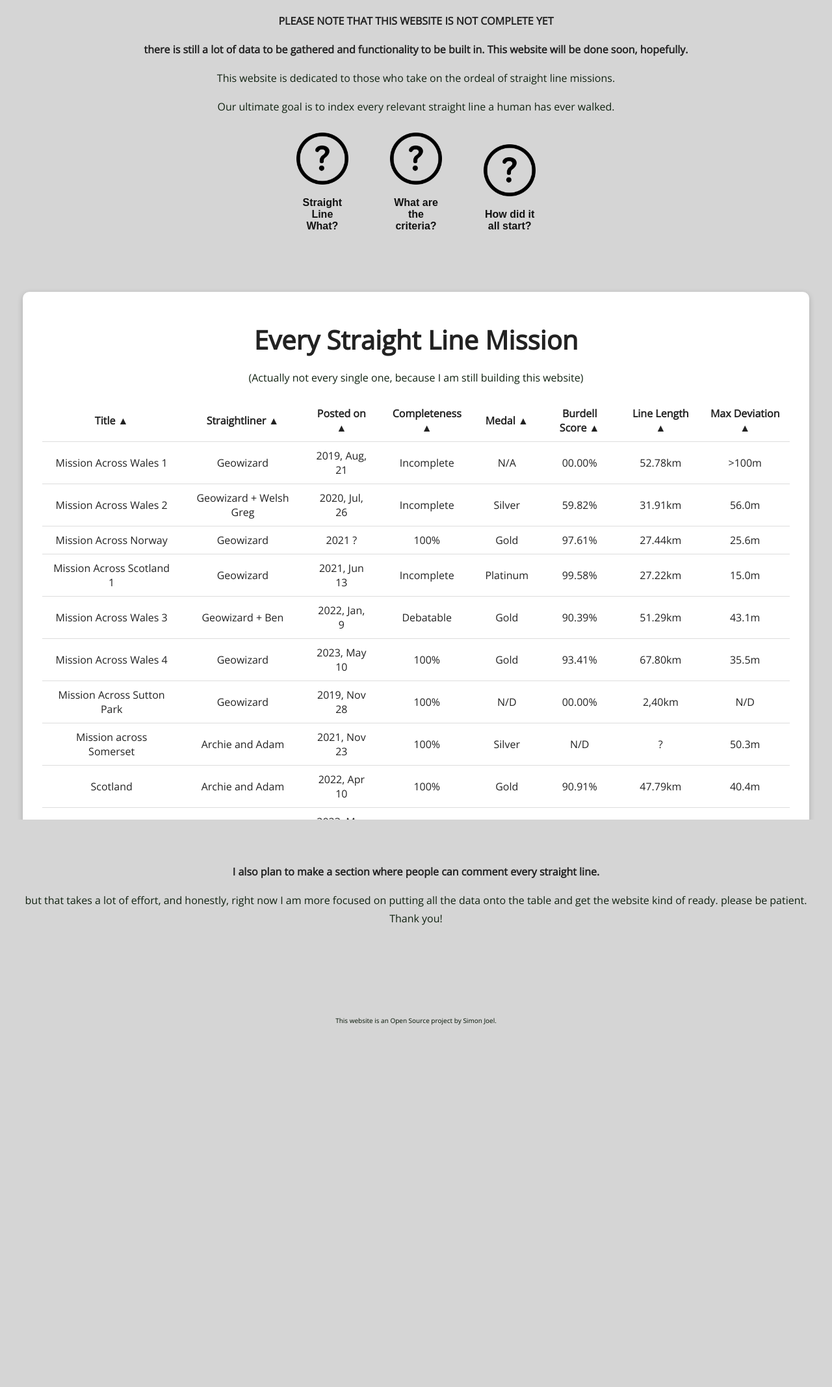
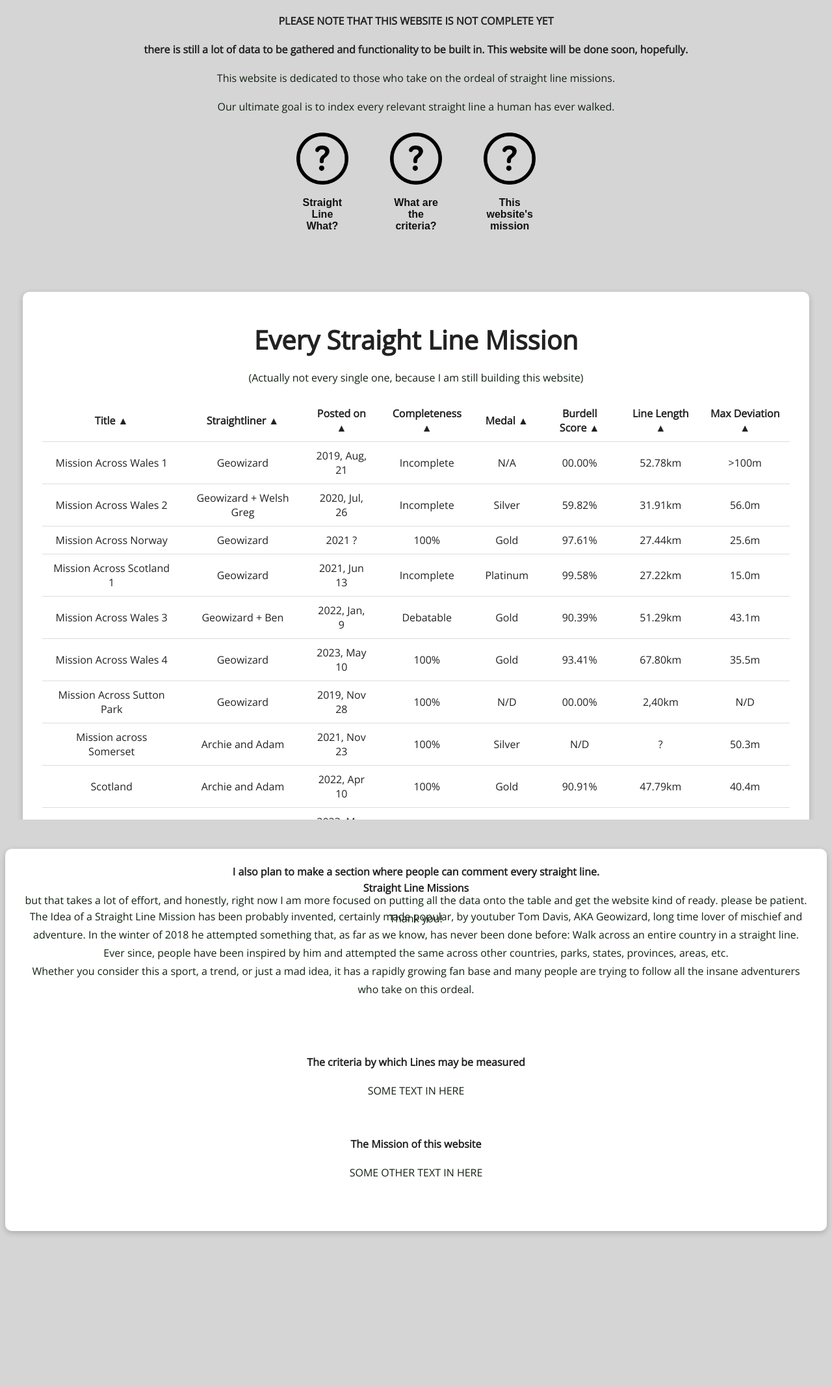
Before and after one commit to SamKry/straightlinewiki, a PHP site: page / in a window 1280 px wide. Shown: the part 81-2215 px from the top of the page at 65% size. Before the commit the page ends 1658 px from the top, so only its background shows below. Run offline with PHP 8.4, Linux system fonts and the light colour scheme.

Commit message:
added info container

```diff
--- a/index.html
+++ b/index.html
@@ -20,21 +20,21 @@
 
   <!--buttons-->
   <div>
-    <a href="sorry.html"><button id="btn" onmouseover="showContent(1)" onmouseout="hideContent(1)"><img src="assets/images/question.png"><h3>Straight Line What?</h3></button></a>
-    <a href="sorry.html"><button id="btn" onmouseover="showContent(2)" onmouseout="hideContent(2)"><img src="assets/images/question.png"><h3>What are the criteria?</h3></button></a>
-    <a href="sorry.html"><button id="btn" onmouseover="showContent(3)" onmouseout="hideContent(3)"><img src="assets/images/question.png"><h3>How did it all start?</h3></button></a>
+    <a href="#slms"><button id="btn" onmouseover="showContent(1)" onmouseout="hideContent(1)"><img src="assets/images/question.png"><h3>Straight Line What?</h3></button></a>
+    <a href="#criteria"><button id="btn" onmouseover="showContent(2)" onmouseout="hideContent(2)"><img src="assets/images/question.png"><h3>What are the criteria?</h3></button></a>
+    <a href="#mission"><button id="btn" onmouseover="showContent(3)" onmouseout="hideContent(3)"><img src="assets/images/question.png"><h3>This website's mission</h3></button></a>
       <div>
         <div id="content1" class="container2" style="opacity: 0;">
           <h3>Straight Line Missions</h3>
-          <p>(explain what SLMs are here)</p>
+          <p>Are mad adventures where people try to cross big distances in a straight line.<br>click the button to learn more about them.</p>
         </div>
         <div id="content2" class="container2" style="opacity: 0;">
-          <h3>The criteria</h3>
-          <p>(explain how to measure SLMs here)</p>
+          <h3>The ways to measure straight lines</h3>
+          <p>Are Medals (Platinum, Gold, Silver, Bronze), and the Burdell Score.<br>Click the button to learn more.</p>
         </div>
         <div id="content3" class="container2" style="opacity: 0;">
-          <h3>Maybe something else</h3>
-          <p>I might actually cover this in the first one</p>
+          <h3>This website aims</h3>
+          <p>To list every straight line mission.<br>And you might be able to help.<br>Click the button to learn more.</p>
         </div>
       </div>
     </div>
@@ -47,6 +47,28 @@
 		<b>I also plan to make a section where people can comment every straight line.</b>
 		<p>but that takes a lot of effort, and honestly, right now I am more focused on putting all the data onto the table and get the website kind of ready. please be patient. Thank you!</p>
 	</div>
+
+<!--explanations etc-->
+  <div class="container">
+    <section id="slms">
+      <h3>Straight Line Missions</h3>
+      <p>The Idea of a Straight Line Mission has been probably invented, certainly made popular, by youtuber Tom Davis, AKA Geowizard, long time lover of mischief and adventure. In the winter of 2018 he attempted something that, as far as we know, has never been done before: Walk across an entire country in a straight line.<br>Ever since, people have been inspired by him and attempted the same across other countries, parks, states, provinces, areas, etc.<br>Whether you consider this a sport, a trend, or just a mad idea, it has a rapidly growing fan base and many people are trying to follow all the insane adventurers who take on this ordeal.</p>
+      <hr>
+    </section>
+    <hr>
+    <section id="criteria">
+      <h3>The criteria by which Lines may be measured</h3>
+      <p>SOME TEXT IN HERE</p>
+    </section>
+    <hr>
+    <section id="mission">
+      <h3>The Mission of this website</h3>
+      <p>SOME OTHER TEXT IN HERE</p>
+    </section>
+    <hr>
+	</div>
+
+  <!--js source-->
     <script src="script.js"></script>
     </main>
     <footer>
--- a/style.css
+++ b/style.css
@@ -8,6 +8,10 @@
 header {
 	margin-top: 3%;
 }
+
+html {
+	scroll-behavior: smooth;
+  }
 
 body {
 	font-family: 'Open Sans', sans-serif;
```
